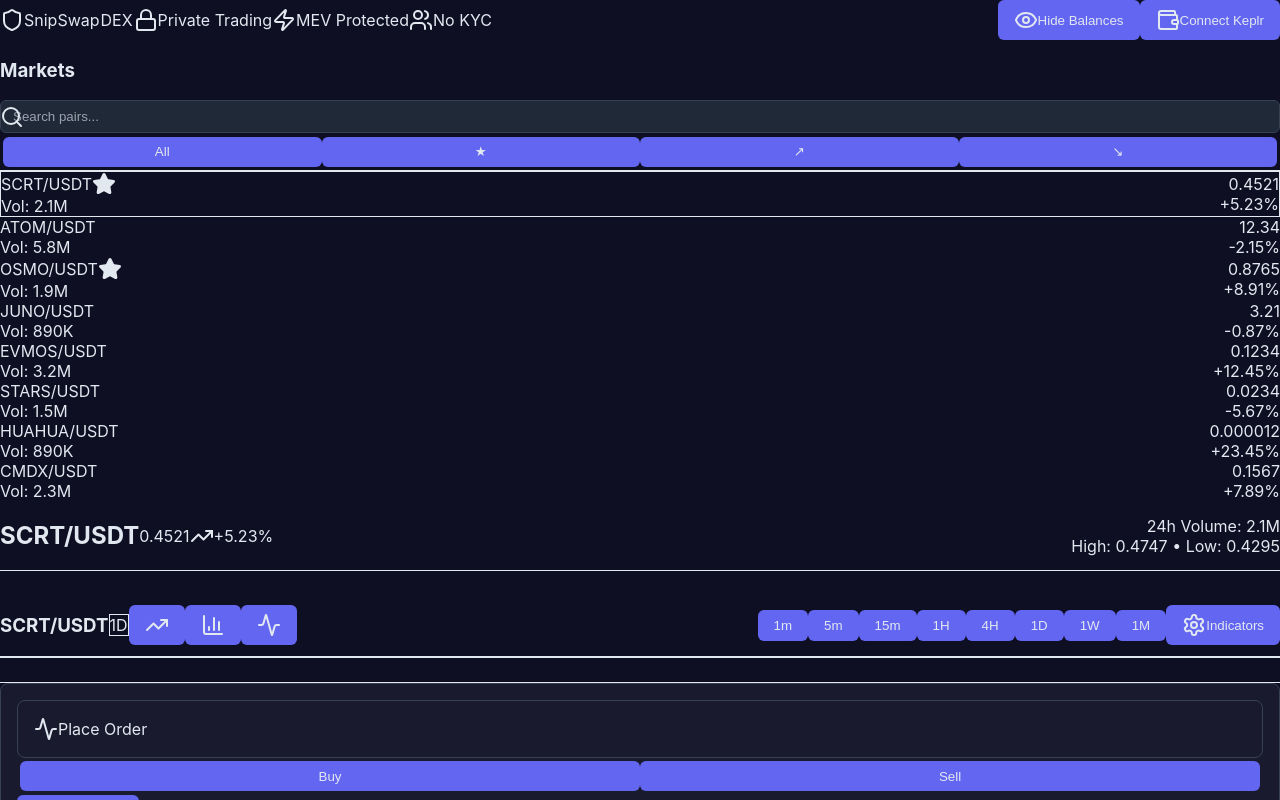
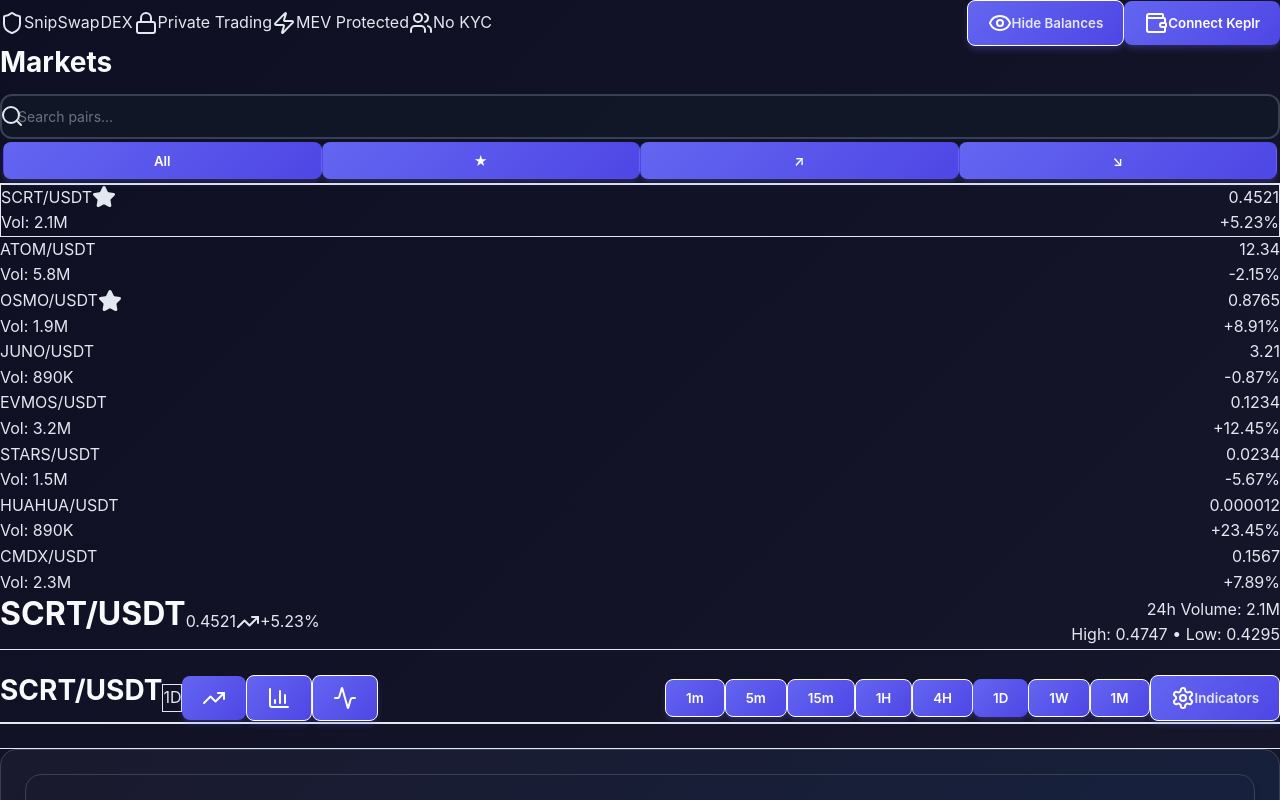
Before and after one commit to snipswap/snipswap-frontend, a React (Vite) app in the folder frontend-upload/: page / in a window 1280 px wide. Shown: the top 800 px of the page. Built offline with nearby package versions, Linux system fonts and the light colour scheme.

Commit message:
Update index.css

```diff
--- a/frontend-upload/src/index.css
+++ b/frontend-upload/src/index.css
@@ -2,309 +2,496 @@
 @tailwind components;
 @tailwind utilities;
 
-/* EMERGENCY VISIBILITY FIX - Explicit Colors */
+/* REFINED SNIPSWAP DEX - BASE STYLING */
+
+/* Reset and Base Styles */
 * {
   box-sizing: border-box;
+  margin: 0;
+  padding: 0;
+}
+
+html {
+  scroll-behavior: smooth;
 }
 
 html, body {
-  margin: 0;
-  padding: 0;
-  font-family: 'Inter', -apple-system, BlinkMacSystemFont, 'Segoe UI', 'Roboto', sans-serif;
+  font-family: 'Inter', -apple-system, BlinkMacSystemFont, 'Segoe UI', 'Roboto', 'Oxygen', 'Ubuntu', 'Cantarell', sans-serif;
+  -webkit-font-smoothing: antialiased;
+  -moz-osx-font-smoothing: grayscale;
+  text-rendering: optimizeLegibility;
 }
 
-/* Force Dark Theme with Explicit Colors */
 body {
-  background-color: #0f0f23 !important;
+  background: linear-gradient(135deg, #0f0f23 0%, #1a1a2e 100%) !important;
   color: #e2e8f0 !important;
+  min-height: 100vh;
+  line-height: 1.6;
+}
+
+#root {
+  background: transparent !important;
   min-height: 100vh;
 }
 
-#root {
-  background-color: #0f0f23 !important;
-  color: #e2e8f0 !important;
-  min-height: 100vh;
+/* Typography Enhancements */
+h1, h2, h3, h4, h5, h6 {
+  color: #f8fafc !important;
+  font-weight: 700;
+  line-height: 1.2;
+  margin-bottom: 0.5em;
 }
 
-/* Header Styles */
-.header, header {
-  background-color: #1a1a2e !important;
-  border-bottom: 1px solid #374151 !important;
-  color: #e2e8f0 !important;
-}
-
-/* Card Styles */
-.card, [class*="card"] {
-  background-color: #1a1a2e !important;
-  border: 1px solid #374151 !important;
-  color: #e2e8f0 !important;
-  border-radius: 8px;
-  padding: 16px;
-}
-
-/* Button Styles */
-button {
-  background-color: #6366f1 !important;
-  color: #ffffff !important;
-  border: none !important;
-  padding: 8px 16px;
-  border-radius: 6px;
-  cursor: pointer;
-  font-weight: 500;
-}
-
-button:hover {
-  background-color: #4f46e5 !important;
-}
-
-/* Input Styles */
-input {
-  background-color: #1f2937 !important;
-  border: 1px solid #374151 !important;
-  color: #e2e8f0 !important;
-  padding: 8px 12px;
-  border-radius: 6px;
-}
-
-input::placeholder {
-  color: #9ca3af !important;
-}
-
-/* Text Colors */
-h1, h2, h3, h4, h5, h6 {
-  color: #f8fafc !important;
-}
+h1 { font-size: 2.5rem; }
+h2 { font-size: 2rem; }
+h3 { font-size: 1.75rem; }
+h4 { font-size: 1.5rem; }
+h5 { font-size: 1.25rem; }
+h6 { font-size: 1.125rem; }
 
 p, span, div {
   color: #e2e8f0 !important;
 }
 
+/* Enhanced Button Styles */
+button {
+  font-family: inherit;
+  cursor: pointer;
+  border: none;
+  border-radius: 8px;
+  font-weight: 600;
+  transition: all 0.3s ease;
+  position: relative;
+  overflow: hidden;
+}
+
+button:not(.custom-button) {
+  background: linear-gradient(135deg, #6366f1 0%, #4f46e5 100%) !important;
+  color: #ffffff !important;
+  padding: 10px 20px;
+  box-shadow: 0 4px 6px -1px rgba(99, 102, 241, 0.3);
+}
+
+button:not(.custom-button):hover {
+  transform: translateY(-2px);
+  box-shadow: 0 8px 15px -3px rgba(99, 102, 241, 0.4);
+}
+
+button:not(.custom-button):active {
+  transform: translateY(0);
+}
+
+button:disabled {
+  opacity: 0.5;
+  cursor: not-allowed;
+  transform: none !important;
+}
+
+/* Enhanced Input Styles */
+input, select, textarea {
+  font-family: inherit;
+  background: rgba(17, 24, 39, 0.8) !important;
+  border: 2px solid #374151 !important;
+  color: #e2e8f0 !important;
+  padding: 12px 16px;
+  border-radius: 12px;
+  font-size: 14px;
+  transition: all 0.3s ease;
+  width: 100%;
+}
+
+input::placeholder, select::placeholder, textarea::placeholder {
+  color: #6b7280 !important;
+  opacity: 1;
+}
+
+input:focus, select:focus, textarea:focus {
+  outline: none;
+  border-color: #6366f1 !important;
+  box-shadow: 0 0 0 3px rgba(99, 102, 241, 0.1);
+  background: rgba(17, 24, 39, 0.95) !important;
+}
+
+/* Label Enhancements */
 label {
   color: #d1d5db !important;
-  font-weight: 500;
+  font-weight: 600;
+  font-size: 14px;
+  display: block;
+  margin-bottom: 6px;
+  text-transform: uppercase;
+  letter-spacing: 0.5px;
+}
+
+/* Link Styles */
+a {
+  color: #6366f1 !important;
+  text-decoration: none;
+  transition: color 0.3s ease;
+}
+
+a:hover {
+  color: #4f46e5 !important;
+  text-decoration: underline;
+}
+
+/* Card Component Base */
+.card, [class*="card"] {
+  background: linear-gradient(135deg, #1a1a2e 0%, #16213e 100%) !important;
+  border: 1px solid #374151 !important;
+  border-radius: 16px;
+  padding: 24px;
+  box-shadow: 0 10px 15px -3px rgba(0, 0, 0, 0.1), 0 4px 6px -2px rgba(0, 0, 0, 0.05);
+  transition: all 0.3s ease;
+  position: relative;
+  overflow: hidden;
+}
+
+.card:hover, [class*="card"]:hover {
+  transform: translateY(-2px);
+  box-shadow: 0 20px 25px -5px rgba(0, 0, 0, 0.1), 0 10px 10px -5px rgba(0, 0, 0, 0.04);
 }
 
 /* Trading Specific Styles */
-.price-up, .positive {
+.price-positive, .positive, .buy {
   color: #10b981 !important;
-}
-
-.price-down, .negative {
-  color: #ef4444 !important;
-}
-
-/* Buy/Sell Buttons */
-.buy-button, button[class*="buy"] {
-  background-color: #10b981 !important;
-  color: #ffffff !important;
-}
-
-.sell-button, button[class*="sell"] {
-  background-color: #ef4444 !important;
-  color: #ffffff !important;
-}
-
-/* Order Book Styles */
-.order-book {
-  background-color: #1a1a2e !important;
-  border: 1px solid #374151 !important;
-}
-
-.order-book-row {
-  color: #e2e8f0 !important;
-}
-
-.order-book-row:hover {
-  background-color: #374151 !important;
-}
-
-/* Trading Pairs List */
-.trading-pair {
-  background-color: #1a1a2e !important;
-  border: 1px solid #374151 !important;
-  color: #e2e8f0 !important;
-  margin-bottom: 8px;
-  padding: 12px;
-  border-radius: 6px;
-}
-
-.trading-pair:hover {
-  border-color: #6366f1 !important;
-  background-color: #252545 !important;
-}
-
-.trading-pair-symbol {
-  color: #f8fafc !important;
   font-weight: 600;
 }
 
-.trading-pair-price {
-  color: #e2e8f0 !important;
-}
-
-/* Chart Area */
-.chart-container {
-  background-color: #1a1a2e !important;
-  border: 1px solid #374151 !important;
-  border-radius: 8px;
-  padding: 16px;
-}
-
-/* Privacy Badges */
-.privacy-badge {
-  background-color: #d946ef !important;
-  color: #ffffff !important;
-  padding: 4px 8px;
-  border-radius: 4px;
-  font-size: 12px;
-  font-weight: 500;
-}
-
-.mev-badge {
-  background-color: #6366f1 !important;
-  color: #ffffff !important;
-  padding: 4px 8px;
-  border-radius: 4px;
-  font-size: 12px;
-  font-weight: 500;
-}
-
-/* Wallet Connection */
-.wallet-button {
-  background-color: #7c3aed !important;
-  color: #ffffff !important;
-  padding: 10px 20px;
-  border-radius: 8px;
+.price-negative, .negative, .sell {
+  color: #ef4444 !important;
   font-weight: 600;
 }
 
-.wallet-button:hover {
-  background-color: #6d28d9 !important;
+.price-neutral, .neutral {
+  color: #6b7280 !important;
 }
 
-/* Market Data */
-.volume {
-  color: #9ca3af !important;
-  font-size: 14px;
-}
-
-.percentage-change {
-  font-weight: 600;
-}
-
-/* Form Styles */
-.order-form {
-  background-color: #1a1a2e !important;
-  border: 1px solid #374151 !important;
-  border-radius: 8px;
-  padding: 20px;
-}
-
-.order-form-buy {
-  border-color: #10b981 !important;
-  background-color: rgba(16, 185, 129, 0.05) !important;
-}
-
-.order-form-sell {
-  border-color: #ef4444 !important;
-  background-color: rgba(239, 68, 68, 0.05) !important;
-}
-
-/* Table Styles */
+/* Enhanced Table Styles */
 table {
   width: 100%;
   border-collapse: collapse;
+  font-size: 14px;
 }
 
 th {
   color: #9ca3af !important;
-  font-weight: 500;
+  font-weight: 600;
   text-align: left;
-  padding: 8px;
-  border-bottom: 1px solid #374151 !important;
+  padding: 12px 8px;
+  border-bottom: 2px solid #374151 !important;
+  font-size: 12px;
+  text-transform: uppercase;
+  letter-spacing: 0.5px;
+  background: rgba(17, 24, 39, 0.5);
 }
 
 td {
   color: #e2e8f0 !important;
-  padding: 8px;
-  border-bottom: 1px solid #2d3748 !important;
+  padding: 10px 8px;
+  border-bottom: 1px solid rgba(55, 65, 81, 0.3) !important;
+  transition: background-color 0.2s ease;
 }
 
-tr:hover {
-  background-color: #374151 !important;
+tr:hover td {
+  background: rgba(55, 65, 81, 0.3) !important;
 }
 
-/* Scrollbar Styles */
+/* Badge Components */
+.badge {
+  display: inline-flex;
+  align-items: center;
+  padding: 4px 12px;
+  border-radius: 20px;
+  font-size: 12px;
+  font-weight: 600;
+  text-transform: uppercase;
+  letter-spacing: 0.5px;
+}
+
+.badge-primary {
+  background: linear-gradient(135deg, #6366f1 0%, #4f46e5 100%);
+  color: #ffffff;
+}
+
+.badge-success {
+  background: linear-gradient(135deg, #10b981 0%, #059669 100%);
+  color: #ffffff;
+}
+
+.badge-danger {
+  background: linear-gradient(135deg, #ef4444 0%, #dc2626 100%);
+  color: #ffffff;
+}
+
+.badge-warning {
+  background: linear-gradient(135deg, #f59e0b 0%, #d97706 100%);
+  color: #ffffff;
+}
+
+.badge-info {
+  background: linear-gradient(135deg, #3b82f6 0%, #2563eb 100%);
+  color: #ffffff;
+}
+
+.badge-privacy {
+  background: linear-gradient(135deg, #d946ef 0%, #c026d3 100%);
+  color: #ffffff;
+}
+
+/* Loading States */
+.loading {
+  background: linear-gradient(90deg, #374151 25%, #4b5563 50%, #374151 75%);
+  background-size: 200% 100%;
+  animation: loading-shimmer 1.5s infinite;
+  border-radius: 8px;
+}
+
+@keyframes loading-shimmer {
+  0% { background-position: 200% 0; }
+  100% { background-position: -200% 0; }
+}
+
+.loading-spinner {
+  width: 20px;
+  height: 20px;
+  border: 2px solid #374151;
+  border-top: 2px solid #6366f1;
+  border-radius: 50%;
+  animation: spin 1s linear infinite;
+}
+
+@keyframes spin {
+  0% { transform: rotate(0deg); }
+  100% { transform: rotate(360deg); }
+}
+
+/* Utility Classes */
+.text-gradient {
+  background: linear-gradient(135deg, #6366f1 0%, #d946ef 100%);
+  background-clip: text;
+  -webkit-background-clip: text;
+  -webkit-text-fill-color: transparent;
+}
+
+.glass-effect {
+  background: rgba(26, 26, 46, 0.8) !important;
+  backdrop-filter: blur(12px);
+  -webkit-backdrop-filter: blur(12px);
+  border: 1px solid rgba(255, 255, 255, 0.1);
+}
+
+.glow-primary {
+  box-shadow: 0 0 20px rgba(99, 102, 241, 0.3);
+}
+
+.glow-success {
+  box-shadow: 0 0 20px rgba(16, 185, 129, 0.3);
+}
+
+.glow-danger {
+  box-shadow: 0 0 20px rgba(239, 68, 68, 0.3);
+}
+
+/* Animation Classes */
+.fade-in {
+  animation: fadeIn 0.6s ease-out;
+}
+
+.slide-up {
+  animation: slideUp 0.6s ease-out;
+}
+
+.scale-in {
+  animation: scaleIn 0.3s ease-out;
+}
+
+@keyframes fadeIn {
+  from { opacity: 0; }
+  to { opacity: 1; }
+}
+
+@keyframes slideUp {
+  from {
+    opacity: 0;
+    transform: translateY(20px);
+  }
+  to {
+    opacity: 1;
+    transform: translateY(0);
+  }
+}
+
+@keyframes scaleIn {
+  from {
+    opacity: 0;
+    transform: scale(0.9);
+  }
+  to {
+    opacity: 1;
+    transform: scale(1);
+  }
+}
+
+/* Hover Effects */
+.hover-lift {
+  transition: transform 0.3s ease, box-shadow 0.3s ease;
+}
+
+.hover-lift:hover {
+  transform: translateY(-4px);
+  box-shadow: 0 20px 25px -5px rgba(0, 0, 0, 0.1), 0 10px 10px -5px rgba(0, 0, 0, 0.04);
+}
+
+.hover-glow {
+  transition: box-shadow 0.3s ease;
+}
+
+.hover-glow:hover {
+  box-shadow: 0 0 30px rgba(99, 102, 241, 0.4);
+}
+
+/* Scrollbar Enhancements */
 ::-webkit-scrollbar {
-  width: 6px;
+  width: 8px;
+  height: 8px;
 }
 
 ::-webkit-scrollbar-track {
   background: #1a1a2e;
+  border-radius: 4px;
 }
 
 ::-webkit-scrollbar-thumb {
-  background: #6366f1;
-  border-radius: 3px;
+  background: linear-gradient(135deg, #6366f1 0%, #d946ef 100%);
+  border-radius: 4px;
+  transition: background 0.3s ease;
 }
 
 ::-webkit-scrollbar-thumb:hover {
-  background: #4f46e5;
+  background: linear-gradient(135deg, #4f46e5 0%, #c026d3 100%);
 }
 
-/* Loading States */
-.loading {
-  background-color: #374151 !important;
-  animation: pulse 2s cubic-bezier(0.4, 0, 0.6, 1) infinite;
+::-webkit-scrollbar-corner {
+  background: #1a1a2e;
 }
 
-@keyframes pulse {
-  0%, 100% {
-    opacity: 1;
+/* Firefox Scrollbar */
+* {
+  scrollbar-width: thin;
+  scrollbar-color: #6366f1 #1a1a2e;
+}
+
+/* Selection Styling */
+::selection {
+  background: rgba(99, 102, 241, 0.3);
+  color: #ffffff;
+}
+
+::-moz-selection {
+  background: rgba(99, 102, 241, 0.3);
+  color: #ffffff;
+}
+
+/* Focus Styles */
+*:focus {
+  outline: 2px solid #6366f1;
+  outline-offset: 2px;
+}
+
+button:focus, input:focus, select:focus, textarea:focus {
+  outline: none;
+}
+
+/* Print Styles */
+@media print {
+  body {
+    background: white !important;
+    color: black !important;
   }
-  50% {
-    opacity: .5;
+
+  .card, [class*="card"] {
+    background: white !important;
+    border: 1px solid #ccc !important;
+    box-shadow: none !important;
   }
 }
 
-/* Mobile Responsive */
-@media (max-width: 768px) {
-  .card, [class*="card"] {
-    margin: 8px;
-    padding: 12px;
+/* High Contrast Mode */
+@media (prefers-contrast: high) {
+  body {
+    background: #000000 !important;
+    color: #ffffff !important;
   }
 
-  button {
-    padding: 10px 16px;
+  .card, [class*="card"] {
+    background: #1a1a1a !important;
+    border: 2px solid #ffffff !important;
+  }
+}
+
+/* Reduced Motion */
+@media (prefers-reduced-motion: reduce) {
+  *,
+  *::before,
+  *::after {
+    animation-duration: 0.01ms !important;
+    animation-iteration-count: 1 !important;
+    transition-duration: 0.01ms !important;
+    scroll-behavior: auto !important;
+  }
+}
+
+/* Dark Mode Enhancements */
+@media (prefers-color-scheme: dark) {
+  body {
+    background: linear-gradient(135deg, #0f0f23 0%, #1a1a2e 100%) !important;
+  }
+}
+
+/* Mobile Optimizations */
+@media (max-width: 768px) {
+  body {
     font-size: 14px;
   }
 
-  input {
-    padding: 10px 12px;
+  h1 { font-size: 2rem; }
+  h2 { font-size: 1.75rem; }
+  h3 { font-size: 1.5rem; }
+  h4 { font-size: 1.25rem; }
+  h5 { font-size: 1.125rem; }
+  h6 { font-size: 1rem; }
+
+  .card, [class*="card"] {
+    padding: 16px;
+    border-radius: 12px;
+  }
+
+  button:not(.custom-button) {
+    padding: 12px 20px;
+    font-size: 14px;
+  }
+
+  input, select, textarea {
+    padding: 14px 16px;
+    font-size: 16px; /* Prevents zoom on iOS */
   }
 }
 
-/* Force Override Any Conflicting Styles */
-.App * {
-  color: inherit !important;
+/* Tablet Optimizations */
+@media (min-width: 769px) and (max-width: 1024px) {
+  .card, [class*="card"] {
+    padding: 20px;
+  }
 }
 
-.App {
-  background-color: #0f0f23 !important;
-  color: #e2e8f0 !important;
-  min-height: 100vh !important;
+/* Large Screen Optimizations */
+@media (min-width: 1440px) {
+  body {
+    font-size: 16px;
+  }
+
+  .card, [class*="card"] {
+    padding: 28px;
+  }
 }
-
-/* Ensure all text is visible */
-* {
-  color: #e2e8f0 !important;
-}
-
-h1, h2, h3, h4, h5, h6, p, span, div, label {
-  color: #e2e8f0 !important;
-}
-
-/* Special overrides for specific elements */
-[class*="text-"], [class*="color-"] {
-  color: #e2e8f0 !important;
-}
```
